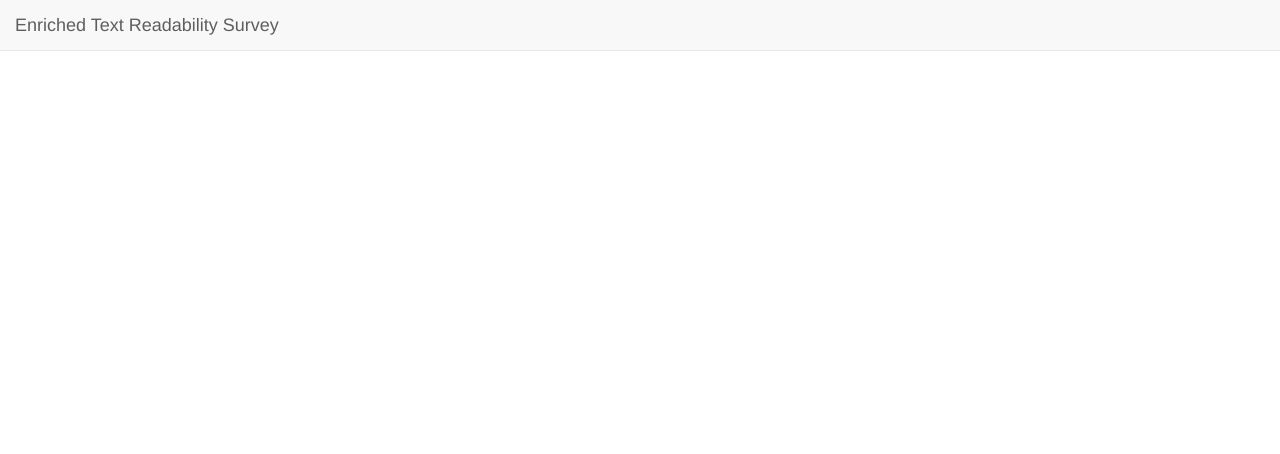
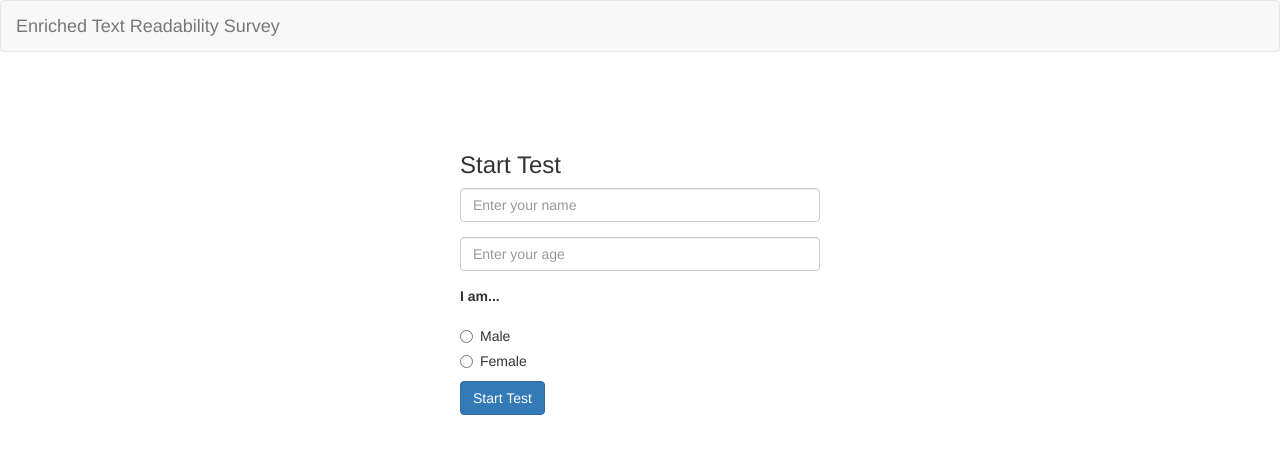
Before and after one commit to Somsubhra/enriched-text-readability-survey, a PHP site: page / in a window 1280 px wide. Shown: the top 454 px of the page. Run offline with PHP 8.4, Linux system fonts and the light colour scheme.

Commit message:
Added Login Form

```diff
--- a/index.php
+++ b/index.php
@@ -17,8 +17,47 @@ Bootstrap::start();
 <body>
 
 <?php
+Printer::printNav();
+?>
+
+<div class="container">
+
+    <div class="row">
+        <div class="col-md-4 col-md-offset-4 margin-top-60">
+            <form method="post" action="pages/register.php" role="form">
+                <h3>Start Test</h3>
+                <div class="form-group">
+                    <input type="text" name="name" placeholder="Enter your name" class="form-control">
+                </div>
+                <div class="form-group">
+                    <input type="text" name="age" placeholder="Enter your age" class="form-control">
+                </div>
+                <div class="form-group">
+                    <label>I am...</label>
+                </div>
+                <div class="radio">
+                    <label>
+                        <input type="radio" name="gender" value="male">
+                        Male
+                    </label>
+                </div>
+                <div class="radio">
+                    <label>
+                        <input type="radio" name="gender" value="female">
+                        Female
+                    </label>
+                </div>
+                <div class="form-group">
+                    <input type="submit" value="Start Test" class="btn btn-primary">
+                </div>
+            </form>
+        </div>
+    </div>
+
+</div>
+
+<?php
 Printer::printScripts();
-Printer::printNav();
 ?>
 </body>
 
--- a/libs/Printer.php
+++ b/libs/Printer.php
@@ -17,7 +17,7 @@ class Printer {
     }
 
     public static function printNav() {
-        $html = '<nav class="navbar navbar-default navbar-fixed-top" role="navigation">' .
+        $html = '<nav class="navbar navbar-default" role="navigation">' .
                 '<div class="container-fluid">' .
                 '<div class="navbar-header">' .
                 '<a class="navbar-brand" href="index.php">' . APP_NAME . '</a>' .
--- a/public/css/common.css
+++ b/public/css/common.css
@@ -1,3 +1,7 @@
 .margin-top-10 {
     margin-top: 10px;
 }
+
+.margin-top-60 {
+    margin-top: 60px;
+}
```
